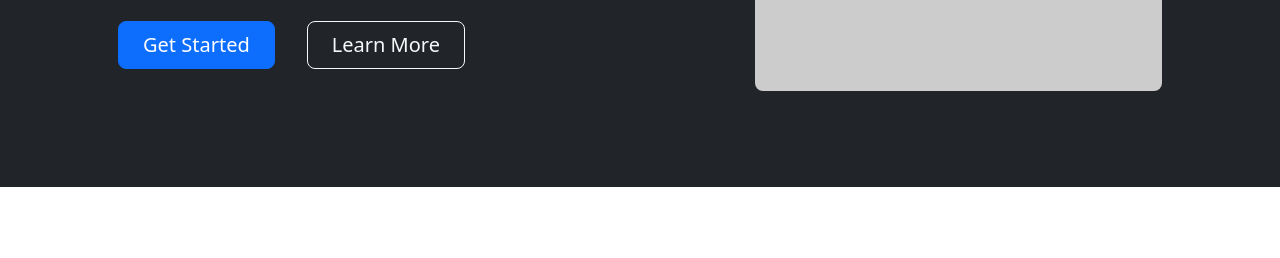
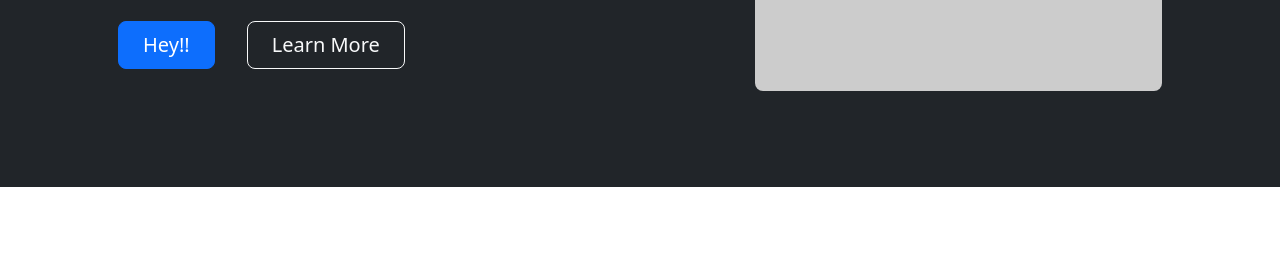
Before and after one commit to Hai0301/my-website, a plain HTML site: page index.html in a window 1280 px wide. Shown: the part 332-590 px from the top of the page. Drawn offline with nearby package versions, Linux system fonts and the light colour scheme; placeholder pictures from the web are drawn by us.

Commit message:
change button text

```diff
--- a/index.html
+++ b/index.html
@@ -54,7 +54,7 @@
                                 <h1 class="display-5 fw-bolder text-white mb-2">Hello,git!!!!!!</h1>
                                 <p class="lead fw-normal text-white-50 mb-4">Quickly design and customize responsive mobile-first sites with Bootstrap, the world’s most popular front-end open source toolkit!</p>
                                 <div class="d-grid gap-3 d-sm-flex justify-content-sm-center justify-content-xl-start">
-                                    <a class="btn btn-primary btn-lg px-4 me-sm-3" href="#features">Get Started</a>
+                                    <a class="btn btn-primary btn-lg px-4 me-sm-3" href="#features">Hey!!</a>
                                     <a class="btn btn-outline-light btn-lg px-4" href="#!">Learn More</a>
                                 </div>
                             </div>
```
